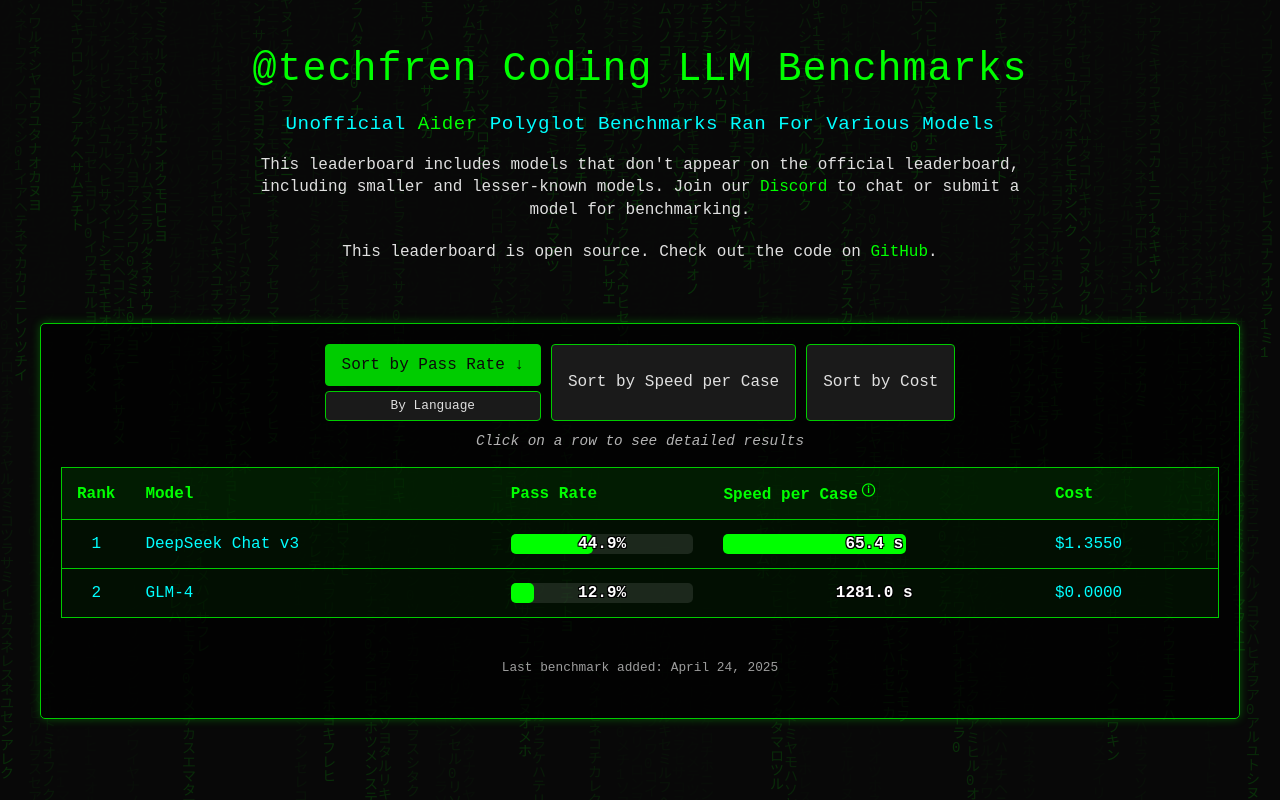
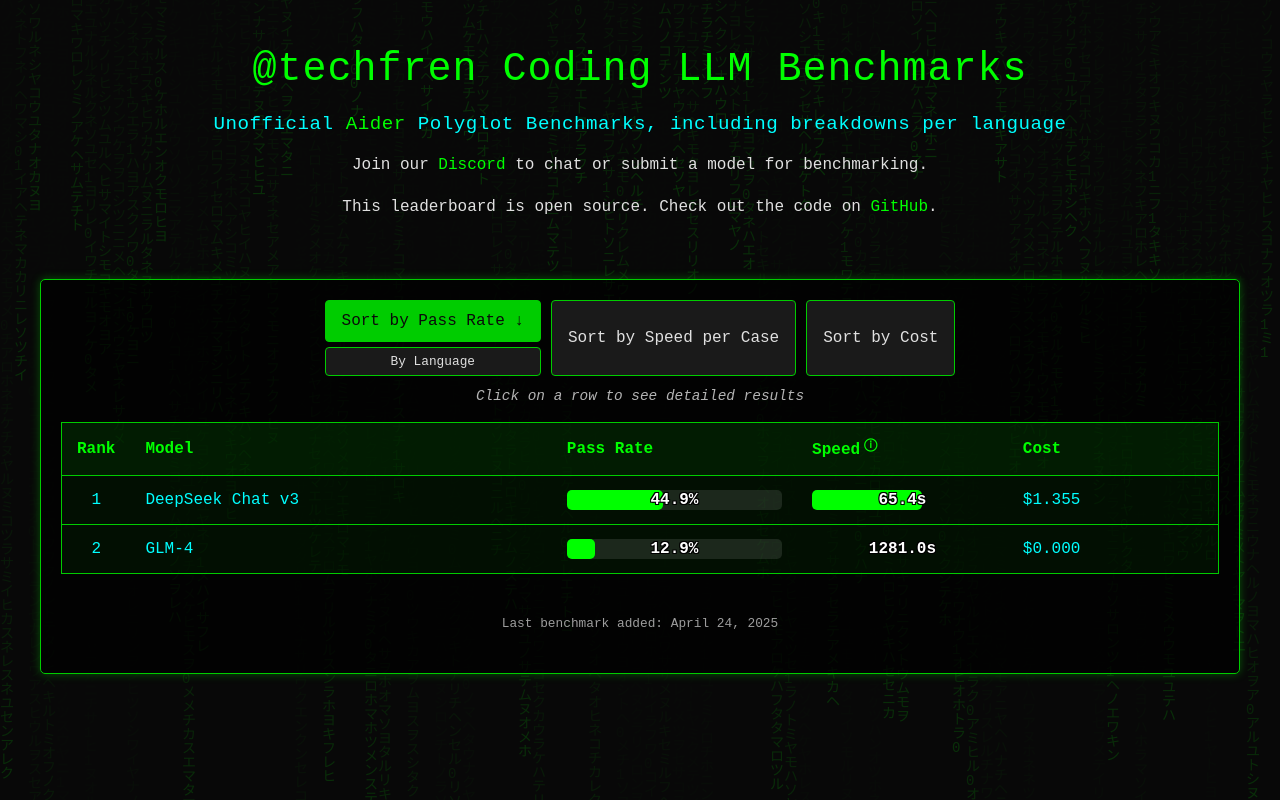
Before and after one commit to aj47/techfren-leaderboard, a Next.js app: page / in a window 1280 px wide. Built offline with nearby package versions, Linux system fonts and the light colour scheme.

Commit message:
fix mobile

```diff
--- a/src/app/globals.css
+++ b/src/app/globals.css
@@ -121,6 +121,18 @@
   overflow: visible;
 }
 
+@media (max-width: 768px) {
+  main {
+    padding: 15px 10px;
+  }
+}
+
+@media (max-width: 480px) {
+  main {
+    padding: 10px 5px;
+  }
+}
+
 .controls {
   display: flex;
   justify-content: center;
@@ -219,6 +231,8 @@
   overflow-x: auto;
   overflow-y: visible;
   position: relative;
+  width: 100%;
+  -webkit-overflow-scrolling: touch; /* Smooth scrolling on iOS */
 }
 
 .leaderboard {
@@ -226,6 +240,7 @@
   border-collapse: collapse;
   border: 1px solid var(--primary-dark);
   text-align: left;
+  min-width: 300px; /* Ensure minimum width for very small screens */
 }
 
 th, td {
@@ -262,6 +277,30 @@
 
 .model {
   min-width: 200px;
+}
+
+.passRate, .speed, .cost {
+  min-width: 100px;
+}
+
+@media (max-width: 768px) {
+  .model {
+    min-width: 100px;
+  }
+
+  .passRate, .speed, .cost {
+    min-width: 70px;
+  }
+}
+
+@media (max-width: 480px) {
+  .model {
+    min-width: 80px;
+  }
+
+  .passRate, .speed, .cost {
+    min-width: 50px;
+  }
 }
 
 .progress-bar {
@@ -358,6 +397,12 @@
   visibility: hidden;
   transition: opacity 0.3s, visibility 0.3s;
   pointer-events: none;
+  z-index: 1000;
+
+  /* Ensure tooltip stays on screen on mobile */
+  max-width: 90vw;
+  transform: translateX(-50%);
+  left: 50% !important; /* Override JS positioning */
 }
 
 .global-tooltip::after {
@@ -399,6 +444,21 @@
   box-shadow: 0 0 20px rgba(0, 255, 0, 0.3);
 }
 
+@media (max-width: 768px) {
+  .modal-content {
+    width: 95%;
+    padding: 15px;
+  }
+}
+
+@media (max-width: 480px) {
+  .modal-content {
+    width: 98%;
+    padding: 12px 10px;
+    max-height: 95vh;
+  }
+}
+
 .close-button {
   position: absolute;
   top: 10px;
@@ -413,9 +473,33 @@
   color: var(--secondary);
 }
 
+.modal-content h2 {
+  color: var(--primary);
+  margin-bottom: 15px;
+  font-size: 1.5rem;
+  border-bottom: 1px solid var(--primary-dark);
+  padding-bottom: 8px;
+  padding-right: 30px; /* Space for close button */
+  word-break: break-word;
+}
+
+@media (max-width: 768px) {
+  .modal-content h2 {
+    font-size: 1.3rem;
+    margin-bottom: 12px;
+  }
+}
+
+@media (max-width: 480px) {
+  .modal-content h2 {
+    font-size: 1.2rem;
+    margin-bottom: 10px;
+  }
+}
+
 .detail-grid {
   display: grid;
-  grid-template-columns: repeat(auto-fit, minmax(300px, 1fr));
+  grid-template-columns: repeat(auto-fit, minmax(280px, 1fr));
   gap: 20px;
   margin-top: 20px;
 }
@@ -426,11 +510,25 @@
   }
 }
 
+@media (max-width: 768px) {
+  .detail-grid {
+    grid-template-columns: 1fr;
+    gap: 15px;
+  }
+}
+
+@media (max-width: 480px) {
+  .detail-grid {
+    gap: 10px;
+  }
+}
+
 .detail-section {
   background-color: rgba(0, 0, 0, 0.3);
   border: 1px solid var(--primary-dark);
   border-radius: 5px;
   padding: 15px;
+  overflow: hidden;
 }
 
 .detail-section h3 {
@@ -441,20 +539,61 @@
   padding-bottom: 5px;
 }
 
+@media (max-width: 768px) {
+  .detail-section {
+    padding: 12px;
+  }
+}
+
+@media (max-width: 480px) {
+  .detail-section {
+    padding: 10px;
+  }
+
+  .detail-section h3 {
+    font-size: 1.1rem;
+    margin-bottom: 12px;
+  }
+}
+
 .detail-item {
   margin-bottom: 10px;
   display: flex;
   justify-content: space-between;
-  align-items: center;
+  align-items: flex-start;
+  flex-wrap: wrap;
 }
 
 .detail-label {
   color: var(--secondary);
   font-weight: bold;
+  margin-right: 10px;
+  min-width: 120px;
 }
 
 .detail-value {
   color: var(--text);
+  text-align: right;
+  word-break: break-word;
+  max-width: 100%;
+}
+
+@media (max-width: 768px) {
+  .detail-item {
+    flex-direction: column;
+    align-items: flex-start;
+    margin-bottom: 15px;
+  }
+
+  .detail-label {
+    margin-bottom: 5px;
+    min-width: auto;
+  }
+
+  .detail-value {
+    text-align: left;
+    width: 100%;
+  }
 }
 
 .clickable-row {
@@ -518,12 +657,48 @@
     width: 100%;
   }
 
+  /* Improved table styles for mobile */
   .leaderboard {
-    font-size: 0.9rem;
+    font-size: 0.85rem;
+    table-layout: fixed; /* Fixed layout for better control */
+    width: 100%;
   }
 
   th, td {
-    padding: 8px;
+    padding: 6px 4px;
+    word-wrap: break-word;
+    overflow-wrap: break-word;
+  }
+
+  /* Adjust column widths for mobile */
+  .rank {
+    width: 40px;
+  }
+
+  .model {
+    width: 25%;
+    min-width: 80px;
+  }
+
+  .passRate {
+    width: 25%;
+  }
+
+  .speed {
+    width: 25%;
+  }
+
+  .cost {
+    width: 15%;
+  }
+
+  /* Adjust progress bars for mobile */
+  .progress-bar, .speed-progress-bar {
+    height: 18px;
+  }
+
+  .progress-text {
+    font-size: 0.8rem;
   }
 
   .tooltip {
@@ -538,12 +713,90 @@
     opacity: 1;
   }
 
-  .detail-grid {
-    grid-template-columns: 1fr;
+  /* Modal improvements for mobile */
+  .modal {
+    align-items: flex-start;
+    padding-top: 20px;
   }
 
   .modal-content {
     width: 95%;
     padding: 15px;
+    margin-top: 10px;
+  }
+
+  .close-button {
+    top: 8px;
+    right: 10px;
   }
 }
+
+/* Extra small devices */
+@media (max-width: 480px) {
+  .leaderboard {
+    font-size: 0.75rem;
+  }
+
+  th, td {
+    padding: 4px 2px;
+  }
+
+  .rank {
+    width: 30px;
+  }
+
+  .model {
+    width: 25%;
+    min-width: 70px;
+  }
+
+  /* Make sure all important columns are visible */
+  .passRate, .speed, .cost {
+    width: auto;
+  }
+
+  /* Smaller progress bars for very small screens */
+  .progress-bar, .speed-progress-bar {
+    height: 16px;
+  }
+
+  .progress-text {
+    font-size: 0.7rem;
+  }
+
+  /* Adjust main container padding */
+  main {
+    padding: 10px;
+  }
+
+  #app {
+    padding: 10px;
+  }
+
+  /* Modal improvements for very small screens */
+  .modal {
+    padding-top: 10px;
+  }
+
+  .modal-content {
+    width: 98%;
+    padding: 10px 8px;
+  }
+
+  .close-button {
+    top: 5px;
+    right: 8px;
+  }
+
+  .detail-item {
+    margin-bottom: 12px;
+  }
+
+  .detail-label {
+    font-size: 0.9rem;
+  }
+
+  .detail-value {
+    font-size: 0.9rem;
+  }
+}
--- a/src/app/layout.tsx
+++ b/src/app/layout.tsx
@@ -4,6 +4,7 @@
 export const metadata: Metadata = {
   title: "@techfrens Coding LLM Benchmarks",
   description: "Unofficial Aider Polyglot Benchmarks for various LLM models",
+  viewport: "width=device-width, initial-scale=1, maximum-scale=1",
 };
 
 export default function RootLayout({
--- a/src/app/page.tsx
+++ b/src/app/page.tsx
@@ -15,10 +15,9 @@
       <header>
         <h1><a href="https://techfren.net" target="_blank" className="techfren-link">@techfren</a> Coding <span className="highlight">LLM</span> Benchmarks</h1>
         <h2>
-          Unofficial <a href="https://aider.chat/docs/leaderboards/" target="_blank" className="aider-link">Aider</a> Polyglot Benchmarks Ran For Various Models
+          Unofficial <a href="https://aider.chat/docs/leaderboards/" target="_blank" className="aider-link">Aider</a> Polyglot Benchmarks, including breakdowns per language
         </h2>
         <p className="header-info">
-          This leaderboard includes models that don't appear on the official leaderboard, including smaller and lesser-known models.
           Join our <a href="https://discord.gg/cK9WeQ7jPq" target="_blank" className="discord-link">Discord</a> to chat or submit a model for benchmarking.
         </p>
         <p className="header-info">
--- a/src/components/Leaderboard.tsx
+++ b/src/components/Leaderboard.tsx
@@ -134,17 +134,27 @@
 
       if (!speedHeader || !speedTooltip || !tooltipOverlay) return;
 
-      // Show tooltip on hover
-      speedHeader.addEventListener('mouseenter', () => {
-        const rect = (speedHeader as HTMLElement).getBoundingClientRect();
+      // Function to position tooltip properly
+      const positionTooltip = (rect: DOMRect) => {
+        // Position the tooltip above the header
+        const isMobile = window.innerWidth <= 768;
 
-        // Position the tooltip above the header
-        (speedTooltip as HTMLElement).style.left = (rect.left + rect.width / 2) + 'px';
-        (speedTooltip as HTMLElement).style.top = (rect.top - 10) + 'px';
+        // For mobile, position at top of screen to ensure visibility
+        if (isMobile) {
+          (speedTooltip as HTMLElement).style.top = '50px';
+        } else {
+          (speedTooltip as HTMLElement).style.top = (rect.top - 10) + 'px';
+        }
 
         // Show the tooltip
         (speedTooltip as HTMLElement).style.visibility = 'visible';
         (speedTooltip as HTMLElement).style.opacity = '1';
+      };
+
+      // Show tooltip on hover for desktop
+      speedHeader.addEventListener('mouseenter', () => {
+        const rect = (speedHeader as HTMLElement).getBoundingClientRect();
+        positionTooltip(rect);
       });
 
       // Hide tooltip when mouse leaves
@@ -157,14 +167,7 @@
       speedHeader.addEventListener('touchstart', (e) => {
         e.preventDefault();
         const rect = (speedHeader as HTMLElement).getBoundingClientRect();
-
-        // Position the tooltip above the header
-        (speedTooltip as HTMLElement).style.left = (rect.left + rect.width / 2) + 'px';
-        (speedTooltip as HTMLElement).style.top = (rect.top - 10) + 'px';
-
-        // Show the tooltip
-        (speedTooltip as HTMLElement).style.visibility = 'visible';
-        (speedTooltip as HTMLElement).style.opacity = '1';
+        positionTooltip(rect);
 
         // Hide after 3 seconds
         setTimeout(() => {
@@ -193,8 +196,8 @@
     <>
       <div id="tooltip-overlay" className="tooltip-overlay">
         <div id="speed-tooltip" className="global-tooltip">
-          Speed is measured in seconds per test case. Lower values indicate faster performance.
-          The green bar shows relative speed (30s = full bar, 120s = empty bar).
+          Speed in seconds per test case. Lower is better.
+          Green bar: 30s = full, 120s = empty.
         </div>
       </div>
 
@@ -267,7 +270,7 @@
               <th className="model">Model</th>
               <th className="passRate">Pass Rate {selectedLanguage ? `(${selectedLanguage})` : ''}</th>
               <th className="speed">
-                <span className="tooltip-container">Speed per Case</span>
+                <span className="tooltip-container">Speed</span>
               </th>
               <th className="cost">Cost</th>
             </tr>
@@ -311,10 +314,10 @@
                         width: `${Math.max(0, Math.min(100, ((120 - (model.speed / 1000)) / (120 - 30)) * 100))}%`
                       }}
                     ></div>
-                    <span className="progress-text">{(model.speed / 1000).toFixed(1)} s</span>
+                    <span className="progress-text">{(model.speed / 1000).toFixed(1)}s</span>
                   </div>
                 </td>
-                <td className="cost">${model.cost.toFixed(4)}</td>
+                <td className="cost">${model.cost.toFixed(3)}</td>
               </tr>
             ))}
           </tbody>
```
